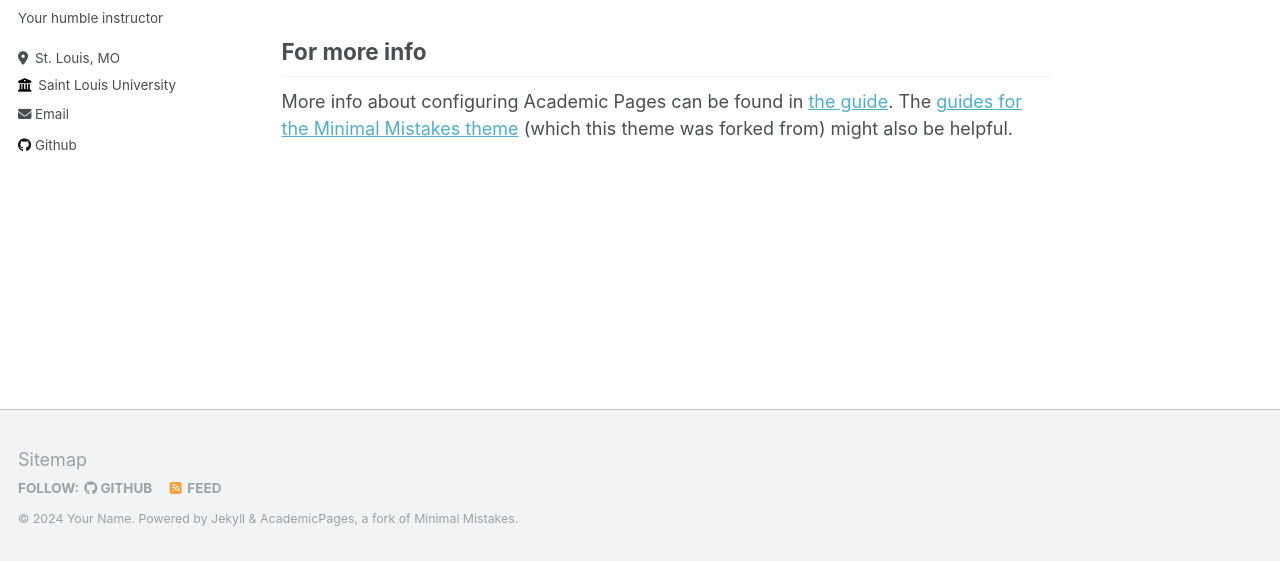
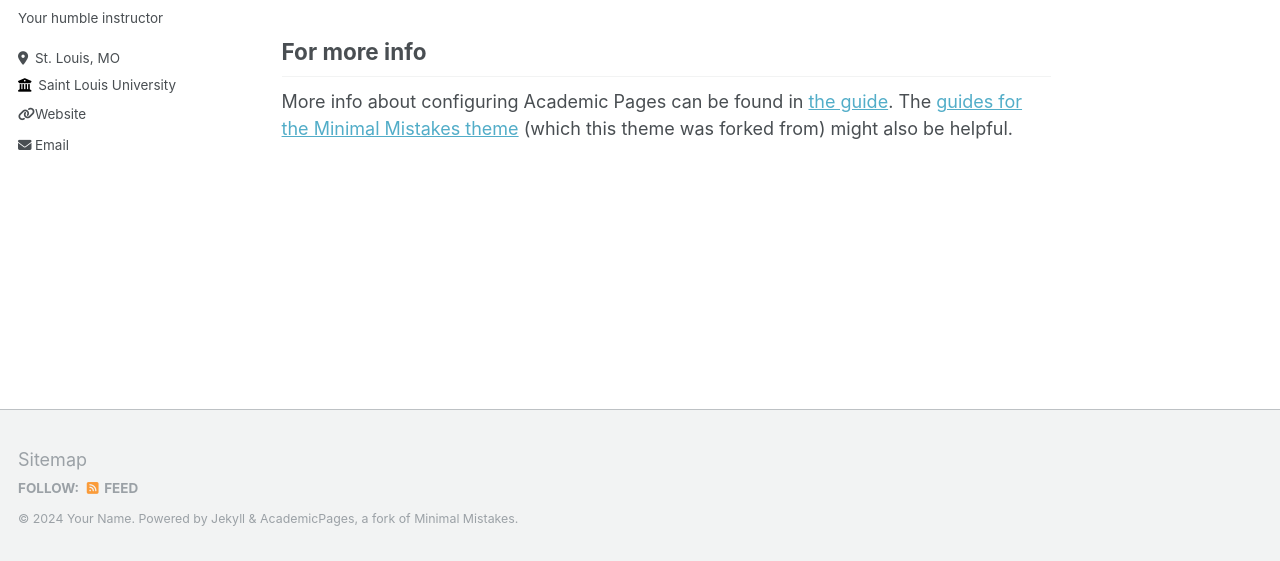
Before and after one commit to michaelmillerjr/michaelmillejr.github.io, a Jekyll site: the page built from _pages/about.md, in a window 1280 px wide and 900 px high, scrolled down 2660 px. Shown: the part 336-897 px from the top of the window. Built offline with Jekyll 4.4.1, drawn with Linux system fonts in a browser that asks for light colours.

Commit message:
Update _config.yml
a few more page updates

```diff
--- a/_config.yml
+++ b/_config.yml
@@ -27,7 +27,7 @@ author:
   bio              : "Your humble instructor"
   location         : "St. Louis, MO"
   employer         : "Saint Louis University"
-  uri              : # URL
+  uri              : "https://slu.edu"
   email            : "info@pubh5020.vip"
 
   # Academic websites
@@ -43,7 +43,7 @@ author:
   bitbucket        : # Username - Update with your username on the site
   codepen          : # Username
   dribbble         : # Username
-  github           : "michaelmillerjr"
+  github           : # "michaelmillerjr"
   kaggle           : # Username
   stackoverflow    : # User number or user number and name (i.e., use "1" or "1/jeff-atwood")
 
```
